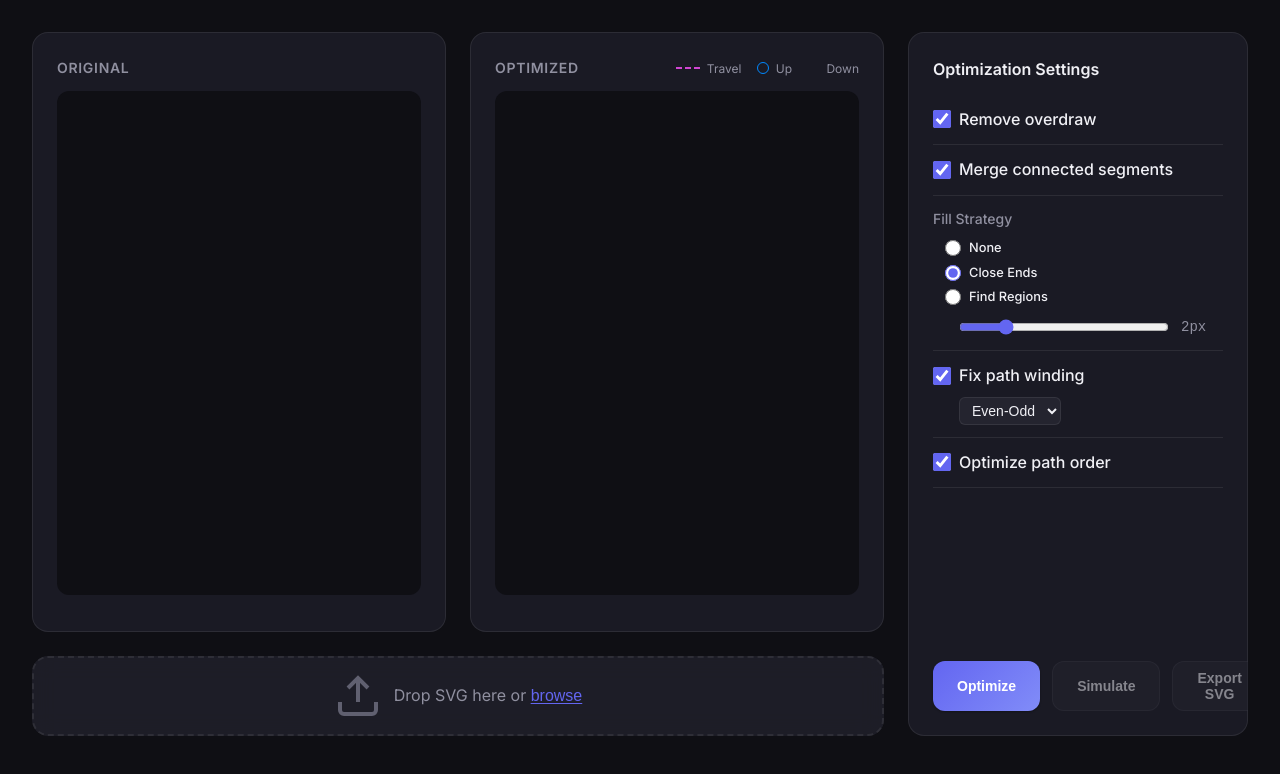
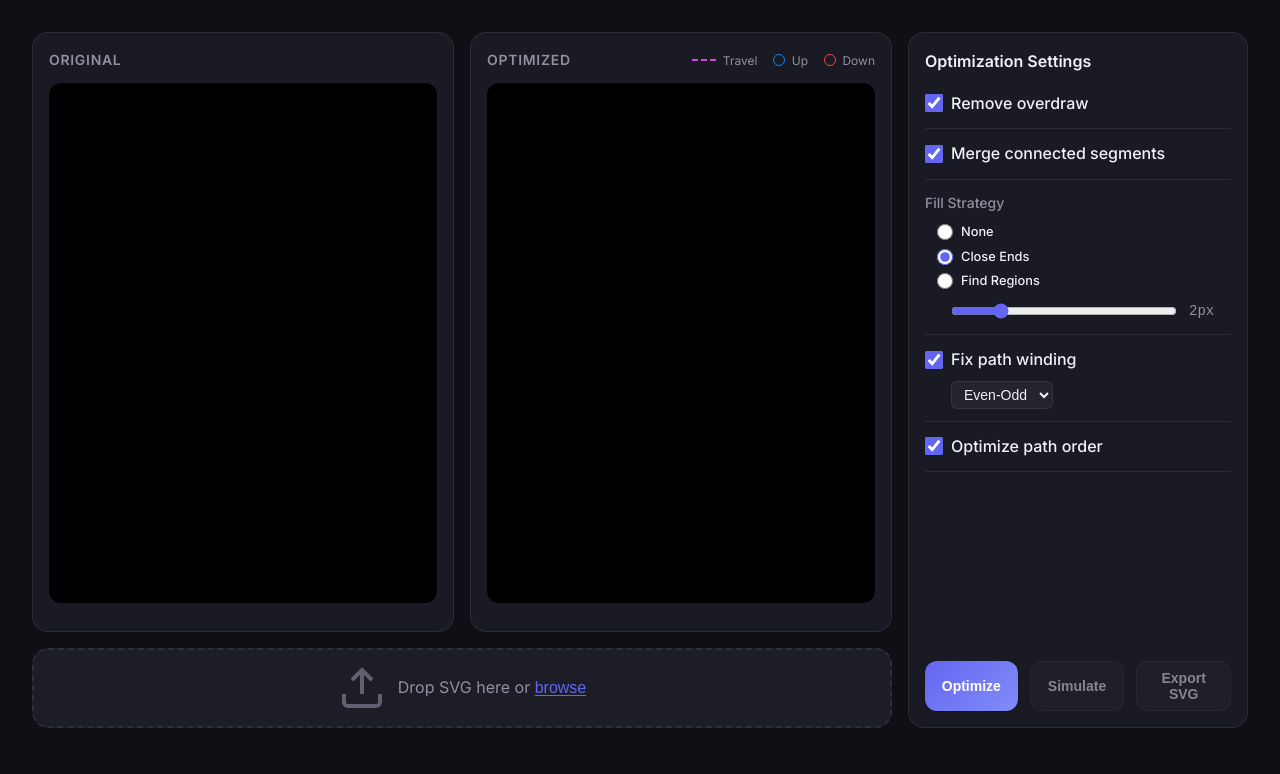
Before and after one commit to neurofuzzy/watertight-svg, a website built with Vite: page index.html in a window 1280 px wide. Built offline with nearby package versions, Linux system fonts and the light colour scheme.

Commit message:
Update CSS and simulator settings for improved background handling
- Added a new background color variable `--bg-canvas` for consistent theming.
- Adjusted `--space-lg` value for better spacing consistency.
- Updated background properties in `.preview-canvas` and `.sim-canvas-container` to use the new `--bg-canvas` variable.
- Changed the WebGL clear color in `simulator.ts` to match the new canvas background color.

```diff
--- a/src/index.css
+++ b/src/index.css
@@ -6,6 +6,7 @@
   --bg-secondary: #1a1a24;
   --bg-elevated: #24242f;
   --bg-glass: rgba(36, 36, 47, 0.7);
+  --bg-canvas: #000000;
 
   --text-primary: #f0f0f5;
   --text-secondary: #9090a0;
@@ -26,7 +27,7 @@
   --space-xs: 0.25rem;
   --space-sm: 0.5rem;
   --space-md: 0.75rem;
-  --space-lg: 1.5rem;
+  --space-lg: 1.0rem;
   --space-xl: 2rem;
   --space-2xl: 3rem;
 
@@ -209,7 +210,7 @@ body {
 }
 
 .preview-canvas {
-  background: var(--bg-primary);
+  background: var(--bg-canvas);
   border-radius: var(--radius-md);
   /* aspect-ratio removed to allow filling height */
   flex: 1;
@@ -567,6 +568,12 @@ body {
   background: transparent;
 }
 
+.swatch.pen-down {
+  border: 1.5px solid #ef4444;
+  /* explicitly red/error color to match legend */
+  border-radius: 50%;
+  background: transparent;
+}
 
 /* Simulator Modal */
 .modal {
@@ -629,7 +636,7 @@ body {
 
 .sim-canvas-container {
   flex: 1;
-  background: var(--bg-primary);
+  background: var(--bg-canvas);
   position: relative;
   overflow: hidden;
 }
--- a/src/ui/simulator.ts
+++ b/src/ui/simulator.ts
@@ -36,7 +36,7 @@ export class Simulator {
 
         // Setup GL state
         gl.viewport(0, 0, canvas.width, canvas.height);
-        gl.clearColor(0.06, 0.06, 0.08, 1.0); // --bg-primary
+        gl.clearColor(0.0, 0.0, 0.0, 1.0); // --bg-canvas (#000000)
         gl.enable(gl.BLEND);
         gl.blendFunc(gl.SRC_ALPHA, gl.ONE_MINUS_SRC_ALPHA);
     }
```
